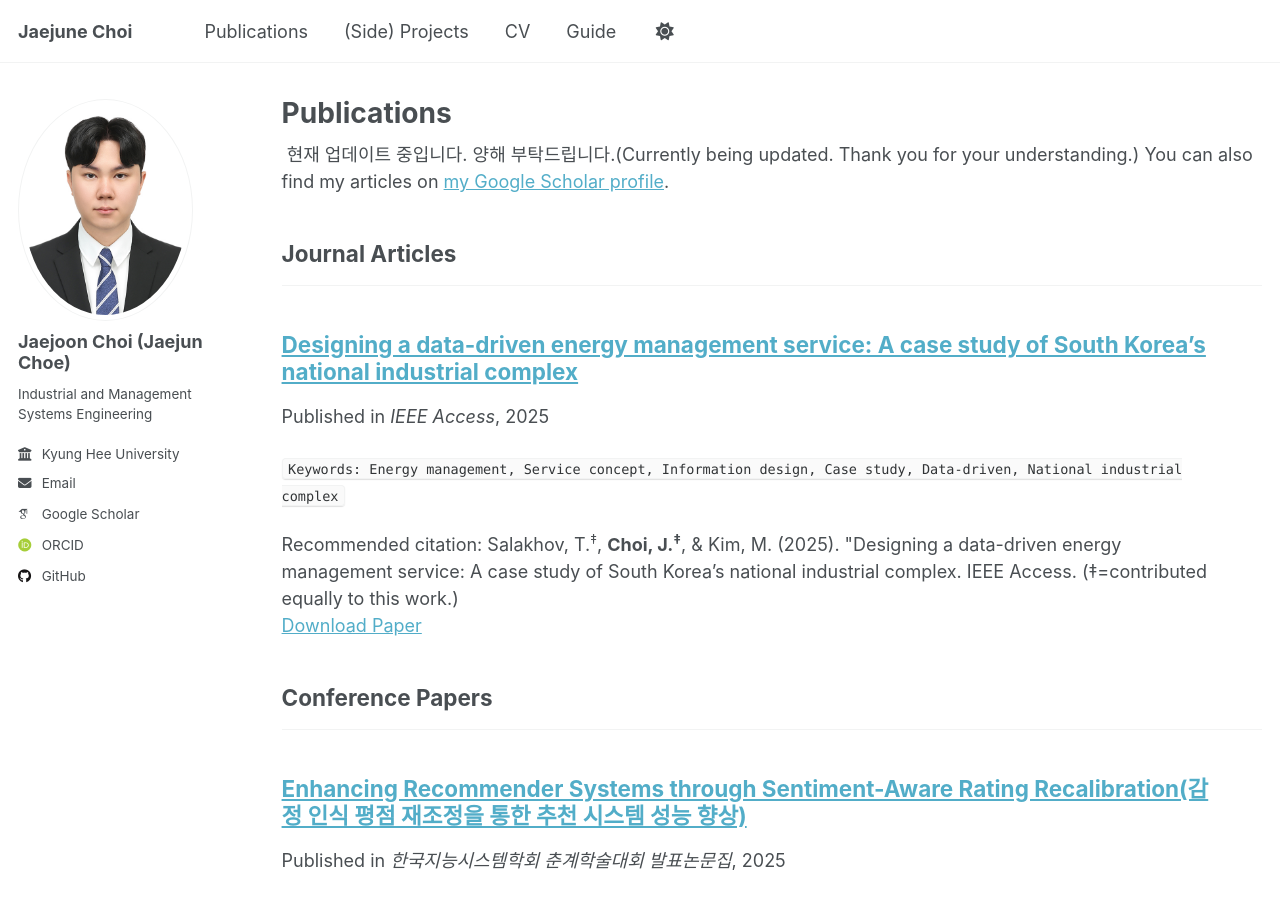
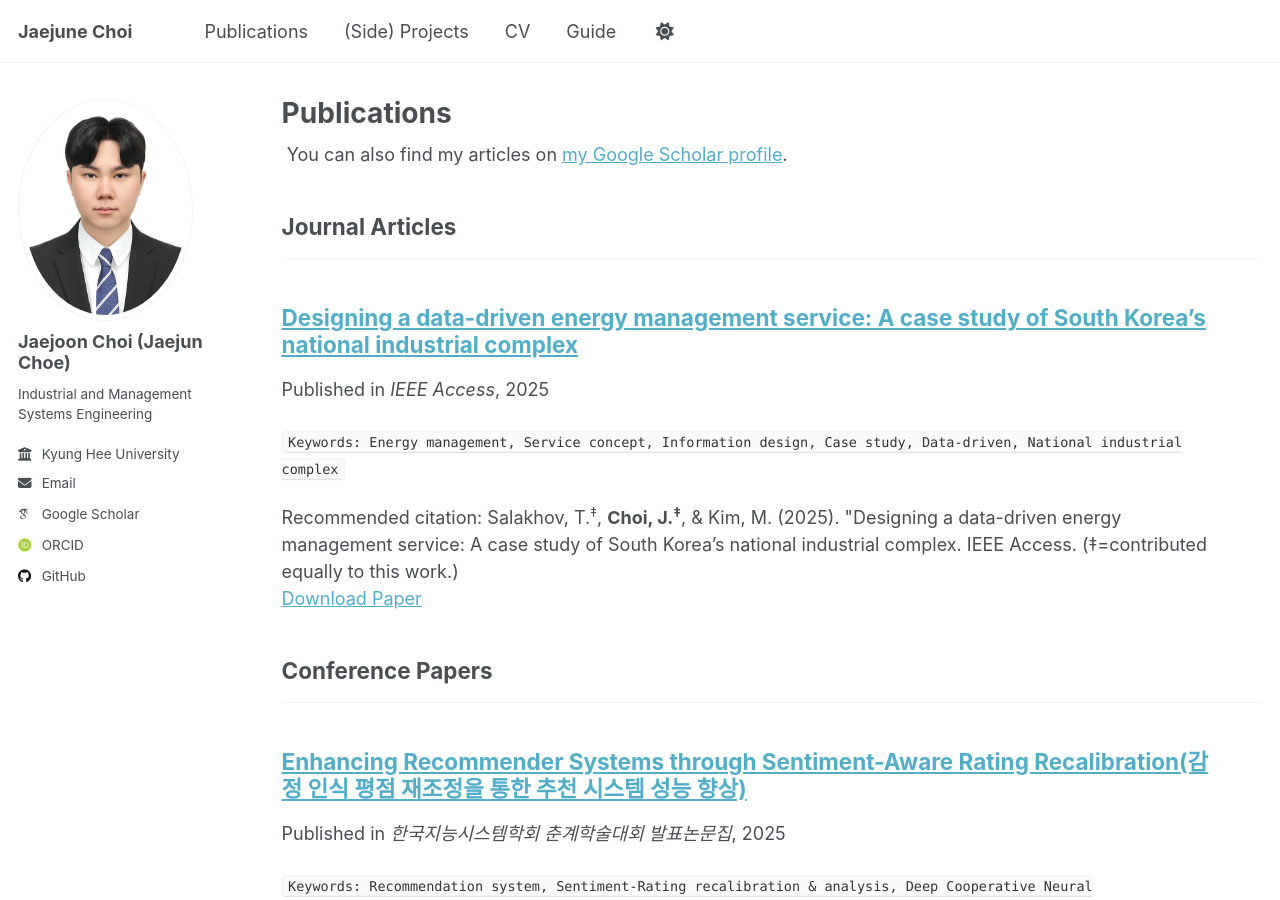
Before and after one commit to jaejunchoe/jaejunchoe.github.io, a Jekyll site: the page built from _pages/publications.html, in a window 1280 px wide and 900 px high. Built offline with Jekyll 4.4.1, drawn with Linux system fonts in a browser that asks for light colours; some web fonts are replaced.

Commit message:
initial commit

```diff
--- a/_pages/publications.html
+++ b/_pages/publications.html
@@ -6,7 +6,7 @@ author_profile: true
 ---
 
 {% if site.author.googlescholar %}
-  <div class="wordwrap"> 현재 업데이트 중입니다. 양해 부탁드립니다.(Currently being updated. Thank you for your understanding.) You can also find my articles on <a href="{{site.author.googlescholar}}">my Google Scholar profile</a>.</div>
+  <div class="wordwrap"> You can also find my articles on <a href="{{site.author.googlescholar}}">my Google Scholar profile</a>.</div>
 {% endif %}
 
 {% include base_path %}
```
